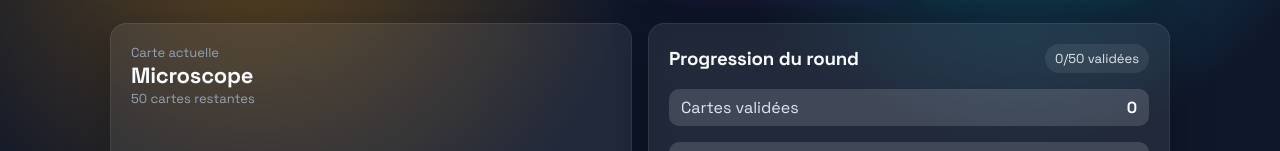
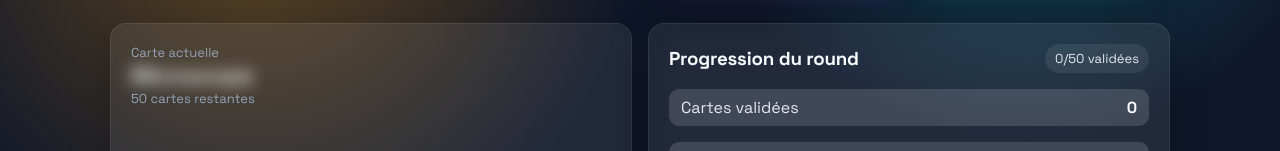
Before and after one commit to Mahylanv/times-up, a Next.js app: page / in a window 1280 px wide. Shown: the part 289-440 px from the top of the page. Built offline with nearby package versions, Linux system fonts and the light colour scheme; no server answers.

Commit message:
floutage

```diff
--- a/app/globals.css
+++ b/app/globals.css
@@ -109,6 +109,11 @@ p {
 .card-title {
   font-size: 22px;
   line-height: 1.3;
+}
+
+.card-title-blur {
+  filter: blur(8px);
+  user-select: none;
 }
 
 .muted {
--- a/app/page.tsx
+++ b/app/page.tsx
@@ -568,7 +568,9 @@ export default function Home() {
         <div className="surface card">
           <div>
             <p className="muted small-text">Carte actuelle</p>
-            <h2 className="card-title">
+            <h2
+              className={`card-title${!isRunning && currentCard && !roundFinished && !gameOver ? ' card-title-blur' : ''}`}
+            >
               {currentCard ? currentCard : roundFinished ? 'Round terminé' : "Plus de cartes"}
             </h2>
             <p className="muted small-text">
```
